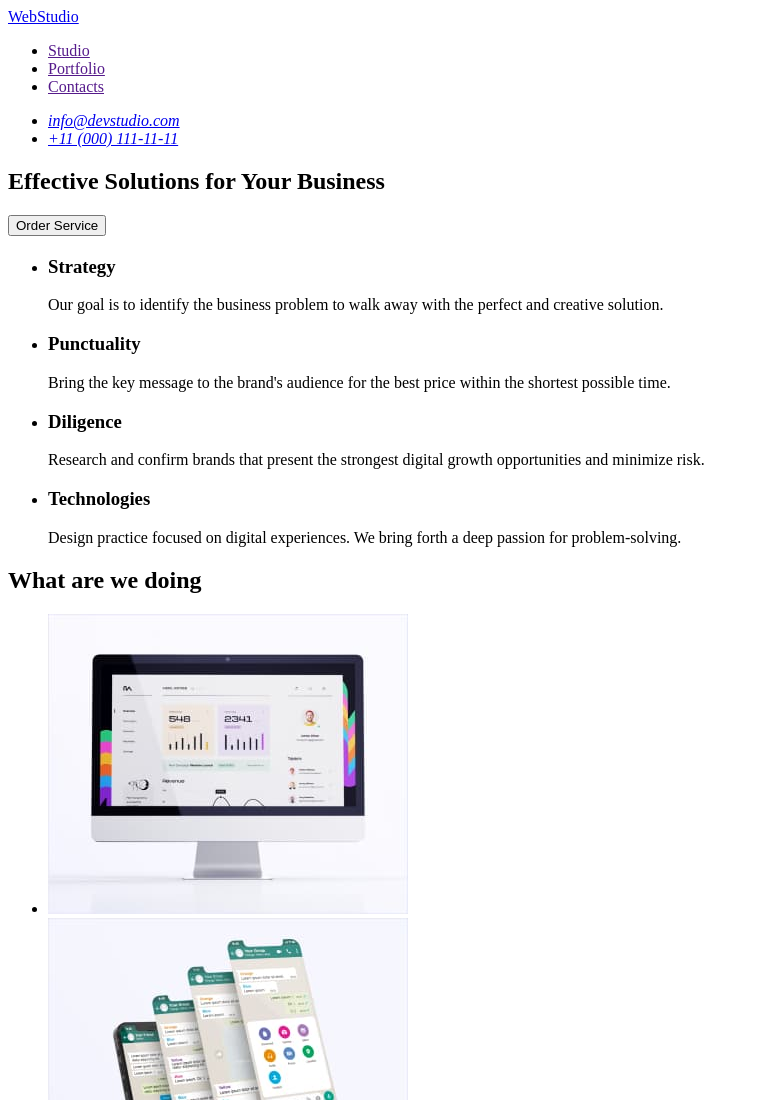
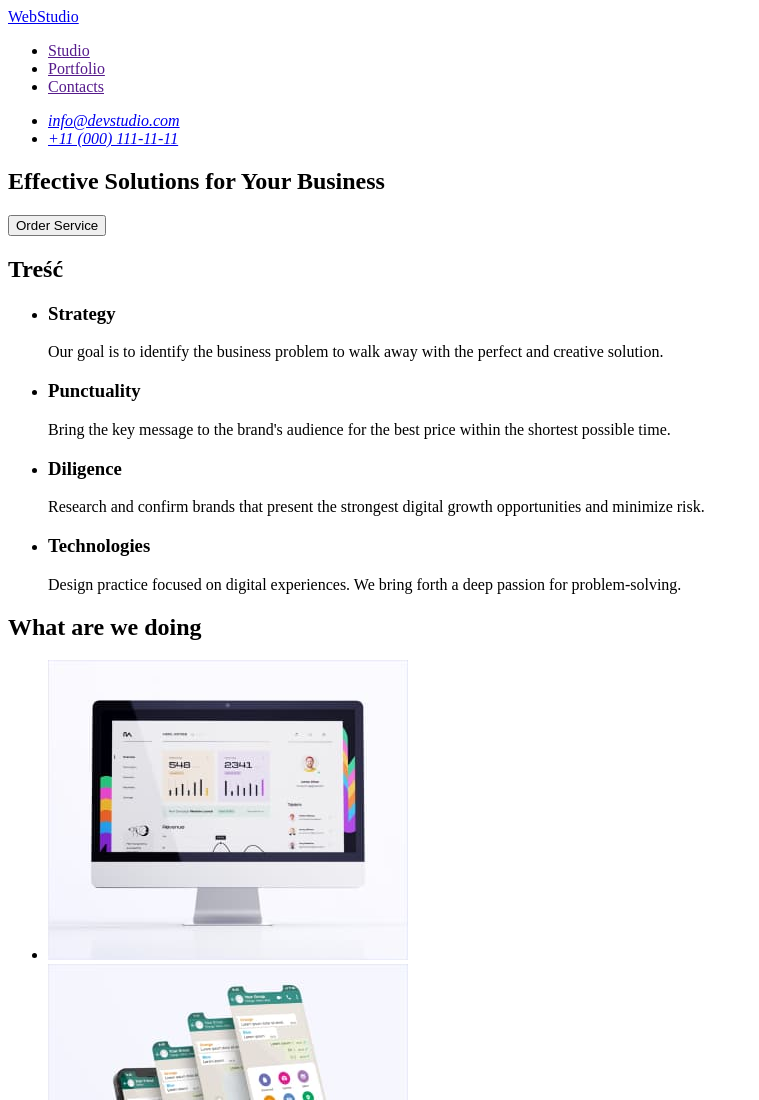
Before and after one commit to WolfLieutenant/goit-markup-hm-01, a plain HTML site: page index.html in a window 1280 px wide. Shown: the top 1100 px of the page, without its empty margins (0-759 px from the left). Drawn offline with Linux system fonts and the light colour scheme.

Commit message:
modified:   index.html

```diff
--- a/index.html
+++ b/index.html
@@ -39,7 +39,7 @@
         <button type="button">Order Service</button>
       </section>
       <section>
-        <h2></h2>
+        <h2>Treść</h2>
         <ul>
           <li>
             <h3>Strategy</h3>
```
